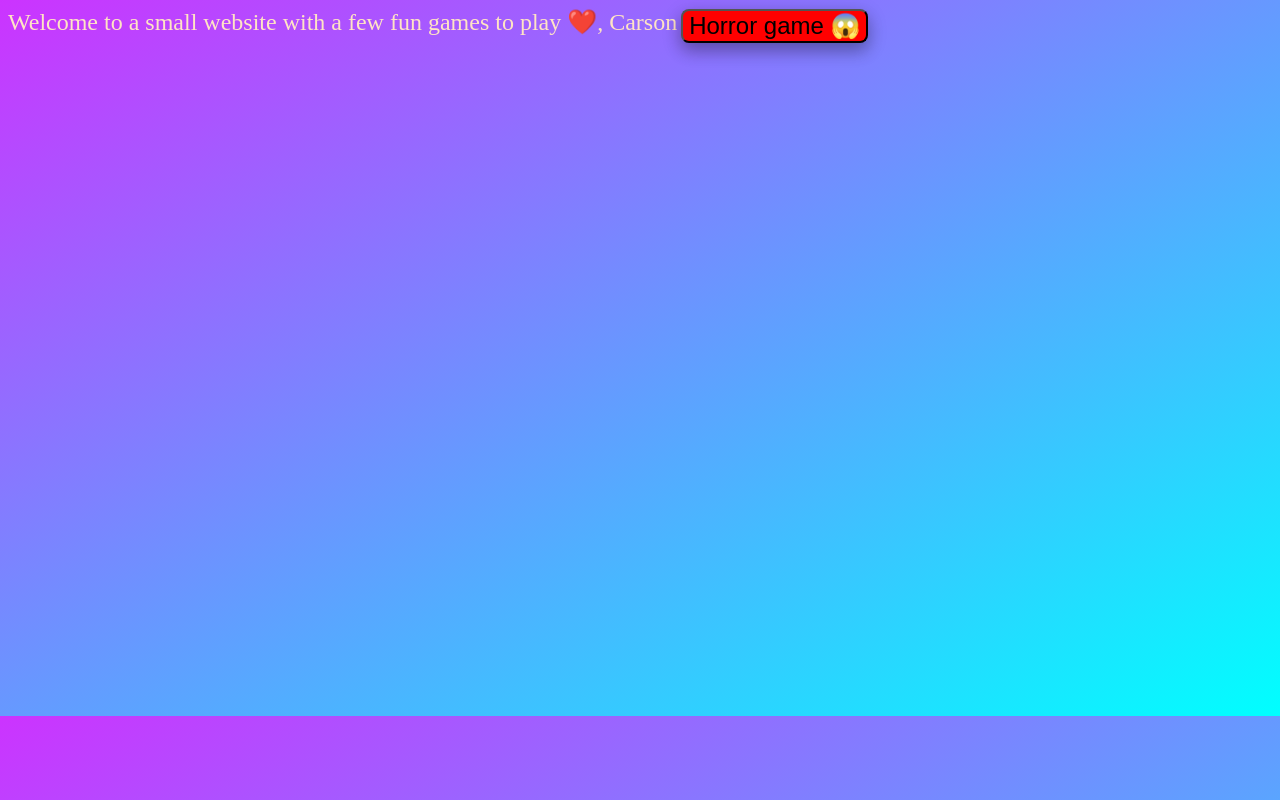
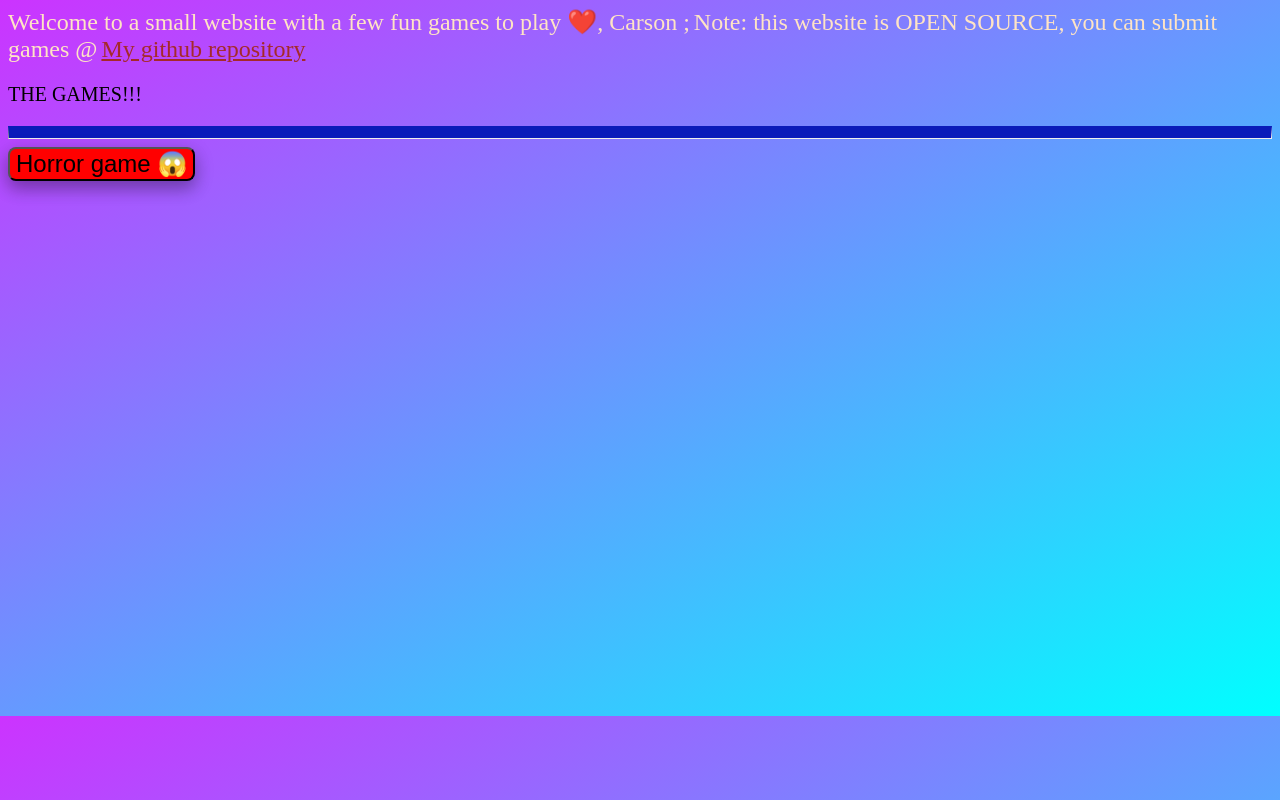
Before and after one commit to Dapperdevs/Carson-s-collection-fun-src-code, a plain HTML site: page idkthegam/idk.html in a window 1280 px wide. Drawn offline with Linux system fonts and the light colour scheme.

Commit message:
Update idk.html

```diff
--- a/idkthegam/idk.html
+++ b/idkthegam/idk.html
@@ -39,6 +39,25 @@
 
     }
 
+    a {
+
+        color: brown;
+        font-size: 24px;
+
+
+    }
+
+    p {
+
+        font-size: 20px;
+
+    }
+
+    hr.rounded {
+  border-top: 12px solid #0a1bba;
+  border: radius 5px;
+}
+
  </style>
 
 
@@ -47,8 +66,11 @@
     <title>Carson's collection of fun</title>
 </head>
 <body>
-     <text>Welcome to a small website with a few fun games to play ❤️, Carson</text>
-
+     <text>Welcome to a small website with a few fun games to play ❤️, Carson ;</text>
+     <text>Note: this website is OPEN SOURCE, you can submit games @</text>
+     <a href="https://github.com/Dapperdevs/Carson-s-collection-fun-src-code">My github repository</a>
+     <p>THE GAMES!!!</p>
+        <hr class="rounded">
      <button>Horror game 😱</button>
 </body>
 </html>
```
